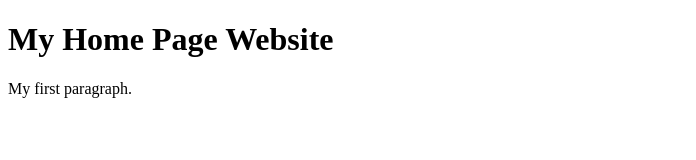
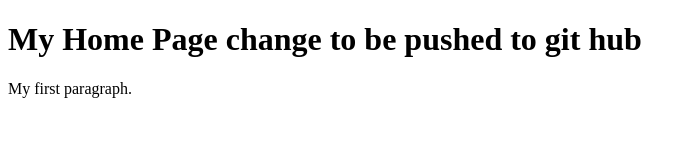
Before and after one commit to CodeAang/git-demo, a plain HTML site: page web/index.html in a window 1280 px wide. Shown: the whole page, without its empty margins (0-696 px from the left). Drawn offline with Linux system fonts and the light colour scheme.

Commit message:
updating index page for GH

```diff
--- a/web/index.html
+++ b/web/index.html
@@ -2,7 +2,7 @@
 <html>
 <body>
 
-<h1>My Home Page Website</h1>
+<h1>My Home Page change to be pushed to git hub</h1>
 <p>My first paragraph.</p>
 
 </body>
```
